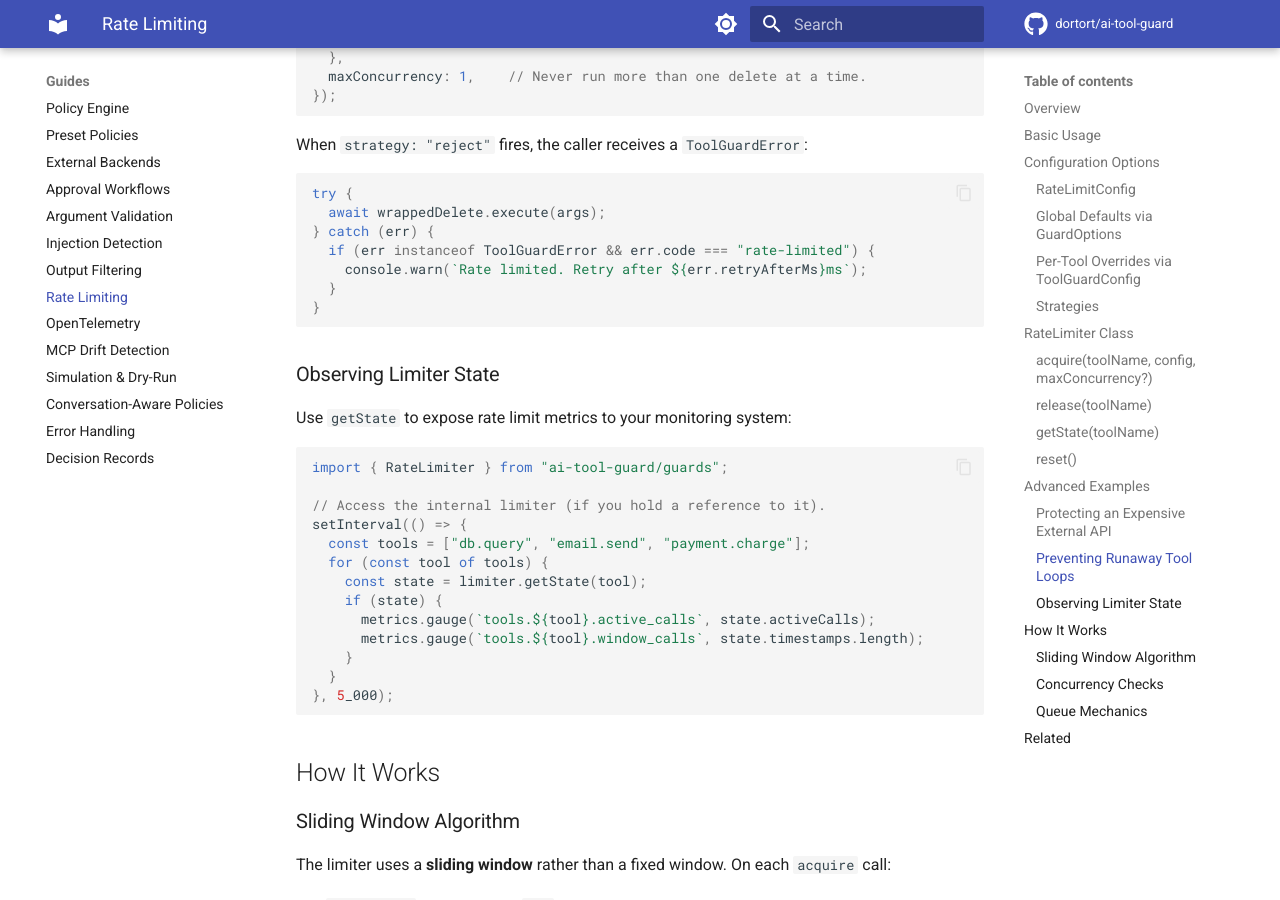
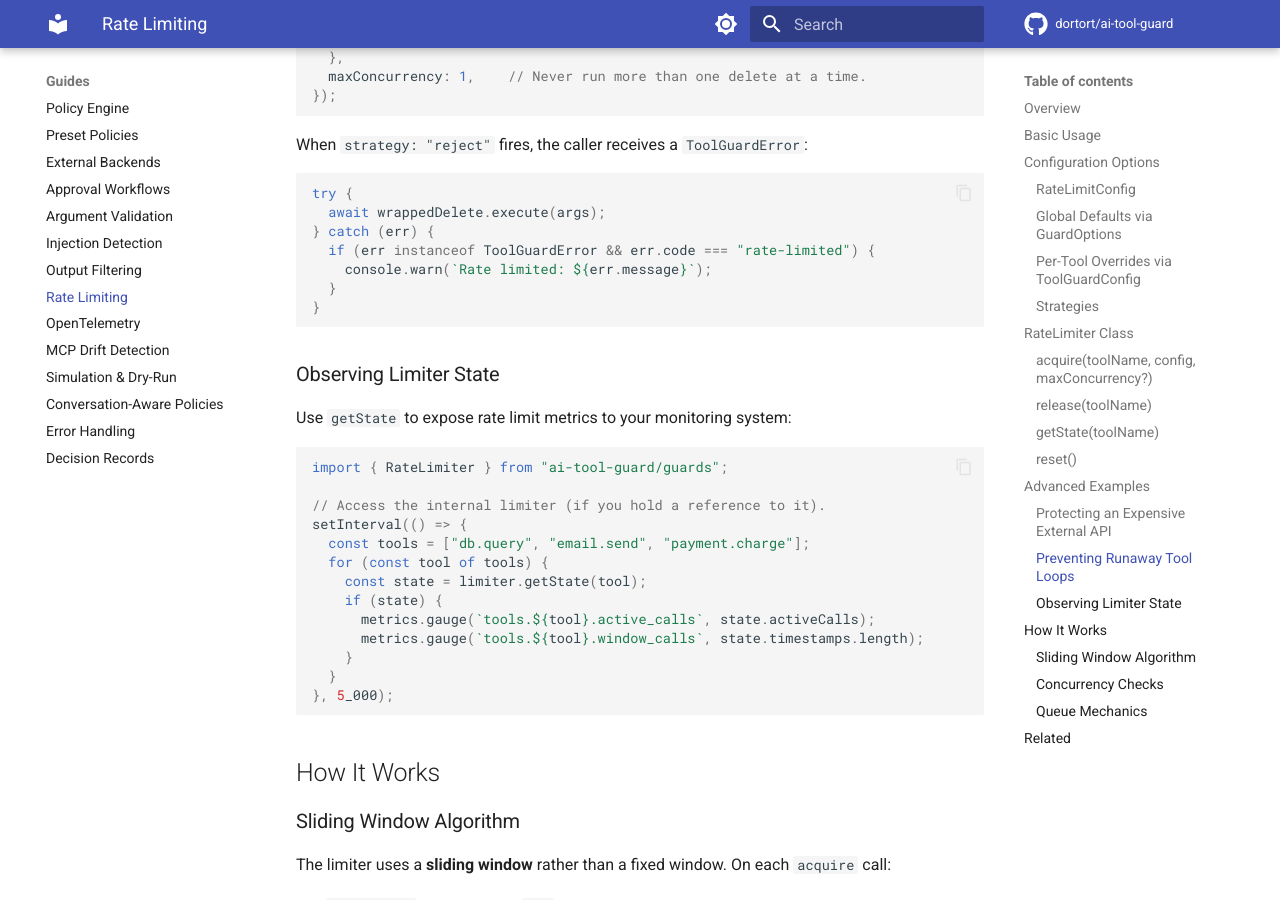
Before and after one commit to dortort/ai-tool-guard, an MkDocs documentation site: the page built from docs/guides/rate-limiting.md, in a window 1280 px wide and 900 px high, scrolled down 5182 px. Built offline with MkDocs 1.6.1 and Material for MkDocs 9.7.7, drawn with Linux system fonts in a browser that asks for light colours; comment, search, counter and statistics services are not loaded.

Commit message:
docs: fix guardTool call in concepts and remove invalid retryAfterMs usage
Add missing tool name arg to guard.guardTool() in concepts guide.
Replace err.retryAfterMs (not a ToolGuardError property) with
err.message in rate-limiting error handling example.

Co-Authored-By: Claude Opus 4.6 <noreply@anthropic.com>

````diff
--- a/docs/guides/rate-limiting.md
+++ b/docs/guides/rate-limiting.md
@@ -211,7 +211,7 @@ try {
   await wrappedDelete.execute(args);
 } catch (err) {
   if (err instanceof ToolGuardError && err.code === "rate-limited") {
-    console.warn(`Rate limited. Retry after ${err.retryAfterMs}ms`);
+    console.warn(`Rate limited: ${err.message}`);
   }
 }
 ```
````
Also changed, not shown: docs/getting-started/concepts.md (+1 -1 lines).
